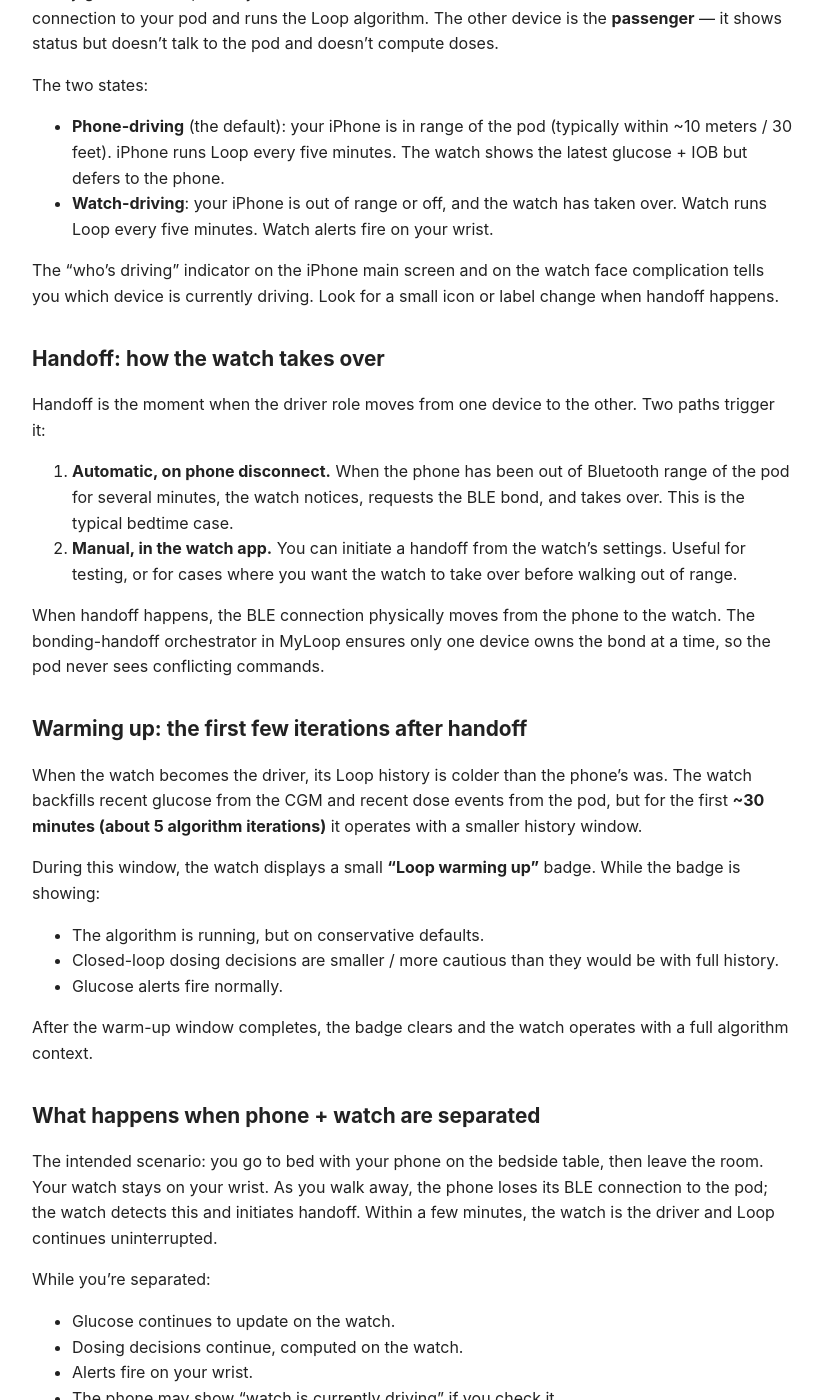
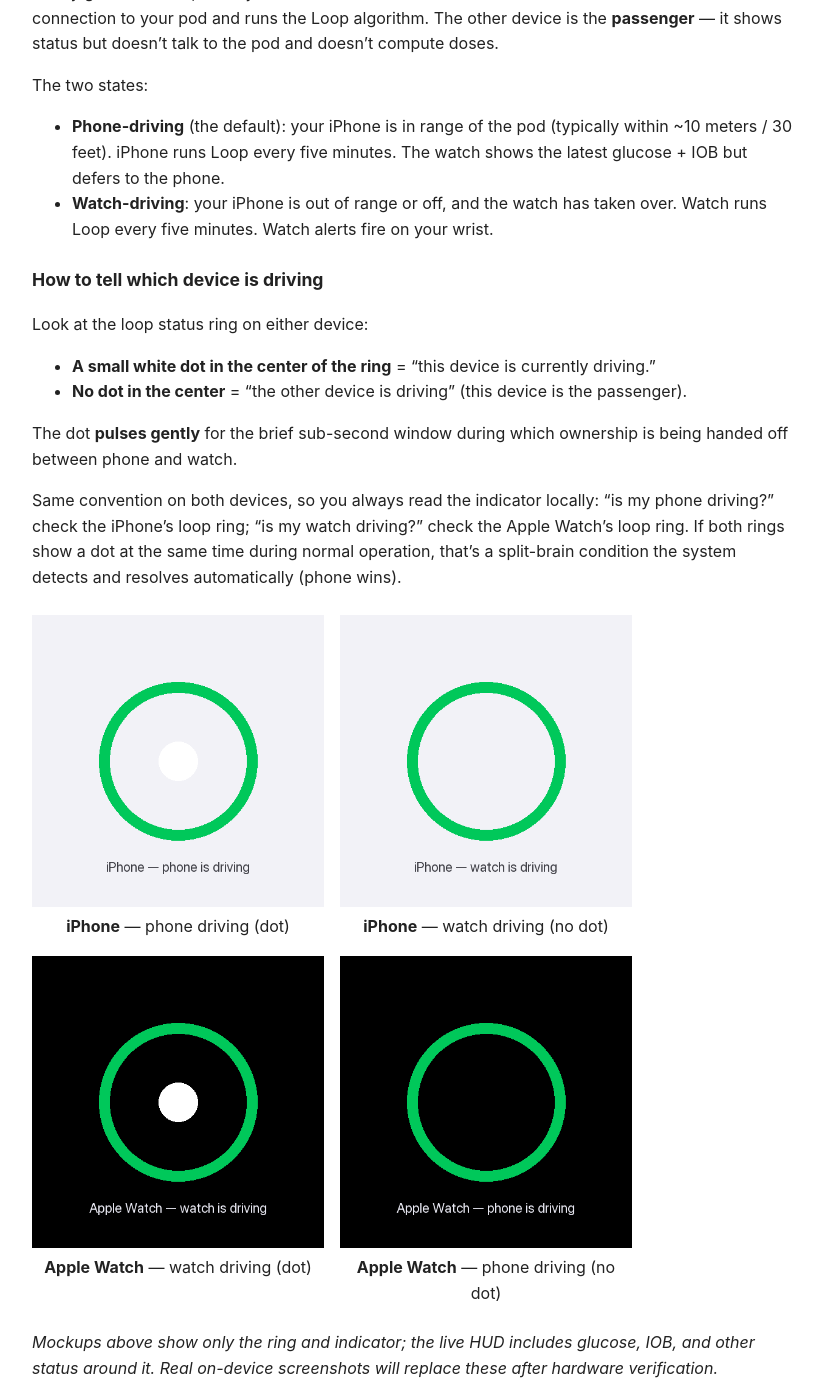
Before and after one commit to threecee/threecee.github.io, a Jekyll site: the page built from myloop-watch-dynamics.md, in a window 1280 px wide and 1400 px high, scrolled down 379 px. Shown: the whole window, without its empty margins (228-1051 px from the left). Built offline with Jekyll 4.4.1, drawn with Linux system fonts in a browser that asks for light colours.

Commit message:
docs: driver indicator on loop ring (B.7)
Replace vague "look for an icon or label change" guidance with
concrete description of the inner-dot indicator added in B.7:

- Small white dot inside the loop ring = "this device is driving"
- No dot = "the other device is driving" (passenger)
- Pulses during sub-second handoff transitions
- Same convention on iPhone + Apple Watch — read locally

4 mockup PNGs in images/ (light bg for iPhone, dark bg for watch,
each with/without the dot). Real on-device screenshots will replace
these after hardware verification.

threecee-claude

```diff
--- a/myloop-watch-dynamics.md
+++ b/myloop-watch-dynamics.md
@@ -27,9 +27,49 @@ The two states:
   has taken over. Watch runs Loop every five minutes. Watch alerts fire
   on your wrist.
 
-The "who's driving" indicator on the iPhone main screen and on the watch
-face complication tells you which device is currently driving. Look for
-a small icon or label change when handoff happens.
+### How to tell which device is driving
+
+Look at the loop status ring on either device:
+
+- **A small white dot in the center of the ring** = "this device is
+  currently driving."
+- **No dot in the center** = "the other device is driving" (this device
+  is the passenger).
+
+The dot **pulses gently** for the brief sub-second window during which
+ownership is being handed off between phone and watch.
+
+Same convention on both devices, so you always read the indicator
+locally: "is my phone driving?" check the iPhone's loop ring; "is my
+watch driving?" check the Apple Watch's loop ring. If both rings show a
+dot at the same time during normal operation, that's a split-brain
+condition the system detects and resolves automatically (phone wins).
+
+<div style="display: grid; grid-template-columns: 1fr 1fr; gap: 1rem; max-width: 600px; margin: 1.5rem 0;">
+
+<figure style="margin: 0; text-align: center;">
+<img src="images/driver-iphone-phone-driving.png" alt="iPhone with phone driving — dot visible" style="width: 100%;">
+<figcaption><strong>iPhone</strong> — phone driving (dot)</figcaption>
+</figure>
+
+<figure style="margin: 0; text-align: center;">
+<img src="images/driver-iphone-watch-driving.png" alt="iPhone with watch driving — no dot" style="width: 100%;">
+<figcaption><strong>iPhone</strong> — watch driving (no dot)</figcaption>
+</figure>
+
+<figure style="margin: 0; text-align: center;">
+<img src="images/driver-watch-watch-driving.png" alt="Apple Watch with watch driving — dot visible" style="width: 100%;">
+<figcaption><strong>Apple Watch</strong> — watch driving (dot)</figcaption>
+</figure>
+
+<figure style="margin: 0; text-align: center;">
+<img src="images/driver-watch-phone-driving.png" alt="Apple Watch with phone driving — no dot" style="width: 100%;">
+<figcaption><strong>Apple Watch</strong> — phone driving (no dot)</figcaption>
+</figure>
+
+</div>
+
+_Mockups above show only the ring and indicator; the live HUD includes glucose, IOB, and other status around it. Real on-device screenshots will replace these after hardware verification._
 
 ## Handoff: how the watch takes over
 
```
Also changed, not shown: images/driver-iphone-phone-driving.png (added), images/driver-iphone-watch-driving.png (added), images/driver-watch-phone-driving.png (added), images/driver-watch-watch-driving.png (added).
